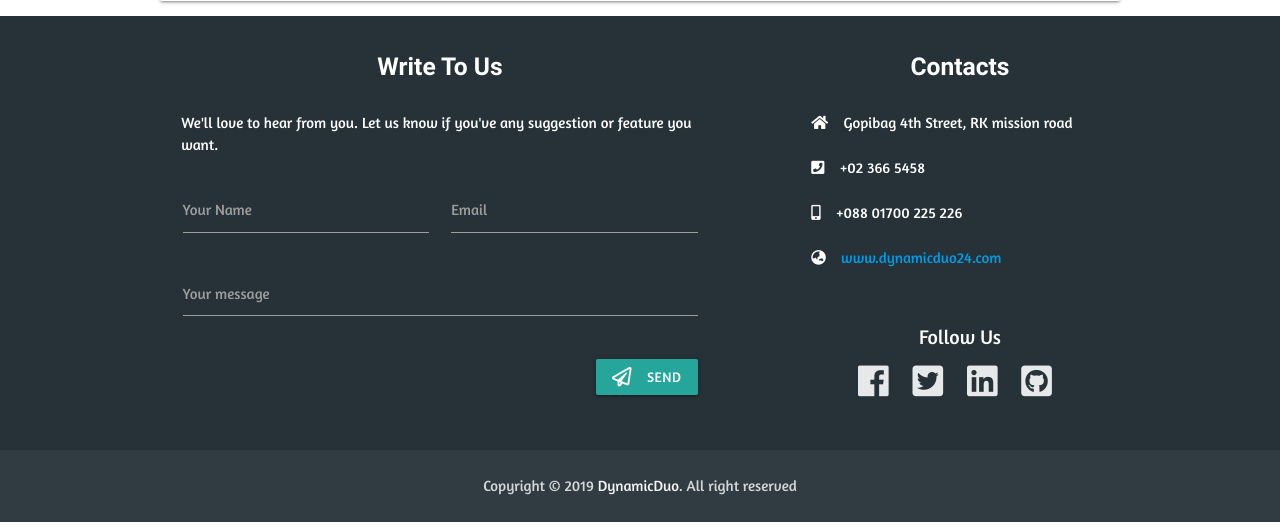
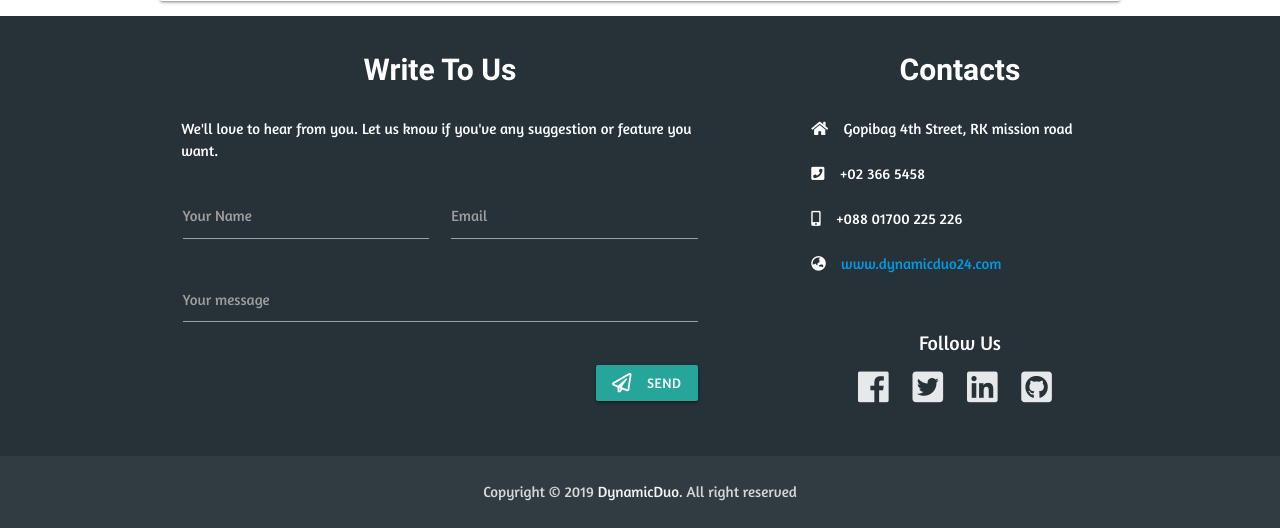
Before and after one commit to imran110219/Book_Review_App, a Django app: page /books/ in a window 1280 px wide. Shown: the part 1093-1621 px from the top of the page. Run offline with Django 3.2, Linux system fonts and the light colour scheme; some libraries are stand-ins or nearby versions; some web fonts are replaced.

Commit message:
Footer finalization complete

```diff
--- a/templates/shared/footer.html
+++ b/templates/shared/footer.html
@@ -1,7 +1,7 @@
 <div class="container">
     <div class="row">
         <div class="col s12 m7 l7">
-            <h5 class="center bold">Write To Us</h5>
+            <h5 class="center bold fs-30">Write To Us</h5>
             <br>
             <p class="amaranth mt0 pl10">We'll love to hear from you. Let us know if you've any suggestion or feature
                 you want.</p>
@@ -32,7 +32,7 @@
             </form>
         </div>
         <div class="col s12 m4 offset-m1 l4 offset-l1">
-            <h5 class="center bold">Contacts</h5>
+            <h5 class="center bold fs-30">Contacts</h5>
             <br>
             <div class="contacts-info">
                 <span class="pt10 pb10"><i class="fas fa-home"></i>&emsp;<b class="regular amaranth">Gopibag 4th Street,
```
